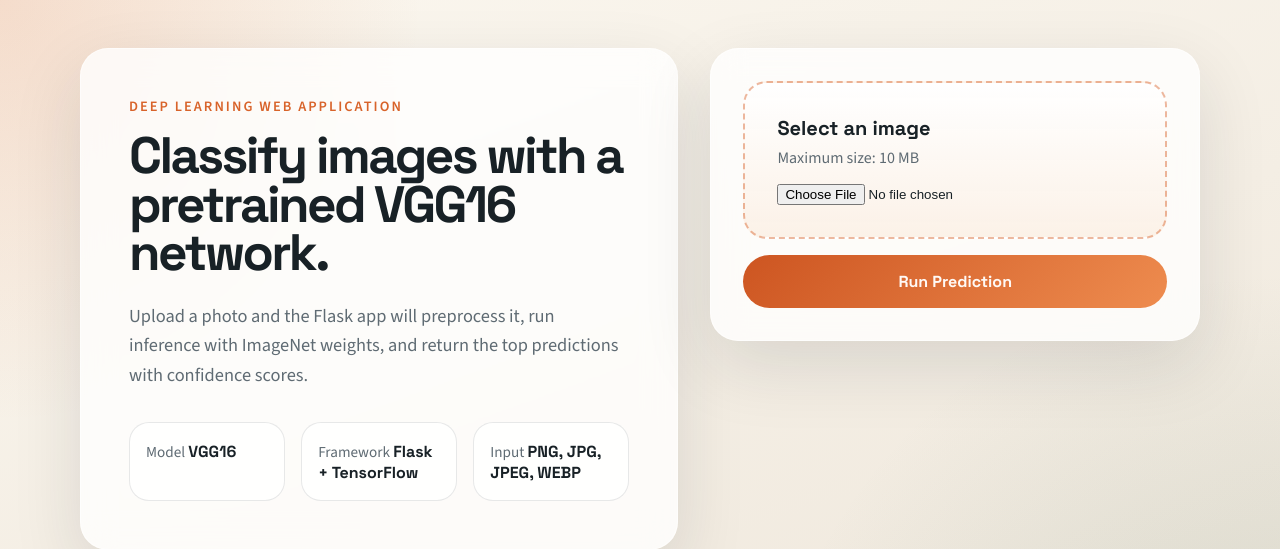
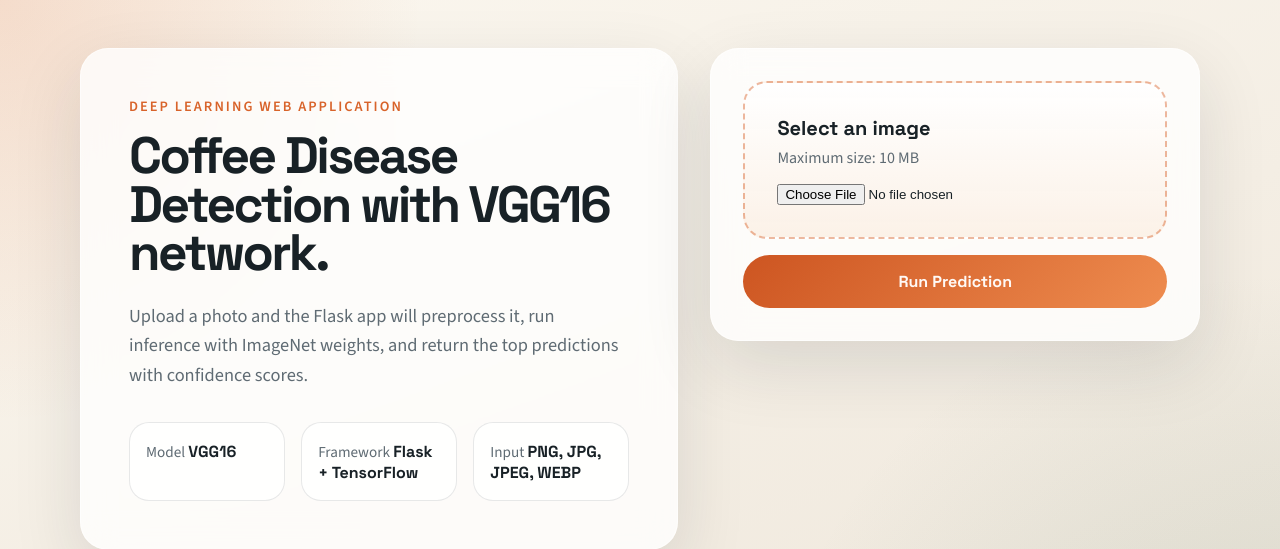
Before and after one commit to ssebagalaivo/computervision, a Flask app: page / in a window 1280 px wide. Shown: the top 549 px of the page. Run offline with Flask 3, Linux system fonts and the light colour scheme.

Commit message:
updated header

```diff
--- a/app/templates/index.html
+++ b/app/templates/index.html
@@ -6,7 +6,7 @@
 <main class="layout">
   <section class="hero">
     <p class="eyebrow">Deep Learning Web Application</p>
-    <h1>Classify images with a pretrained {{ model_name }} network.</h1>
+    <h1>Coffee Disease Detection with {{ model_name }} network.</h1>
     <p class="lead">
       Upload a photo and the Flask app will preprocess it, run inference with
       ImageNet weights, and return the top predictions with confidence scores.
```
Also changed, not shown: 2 other files.
